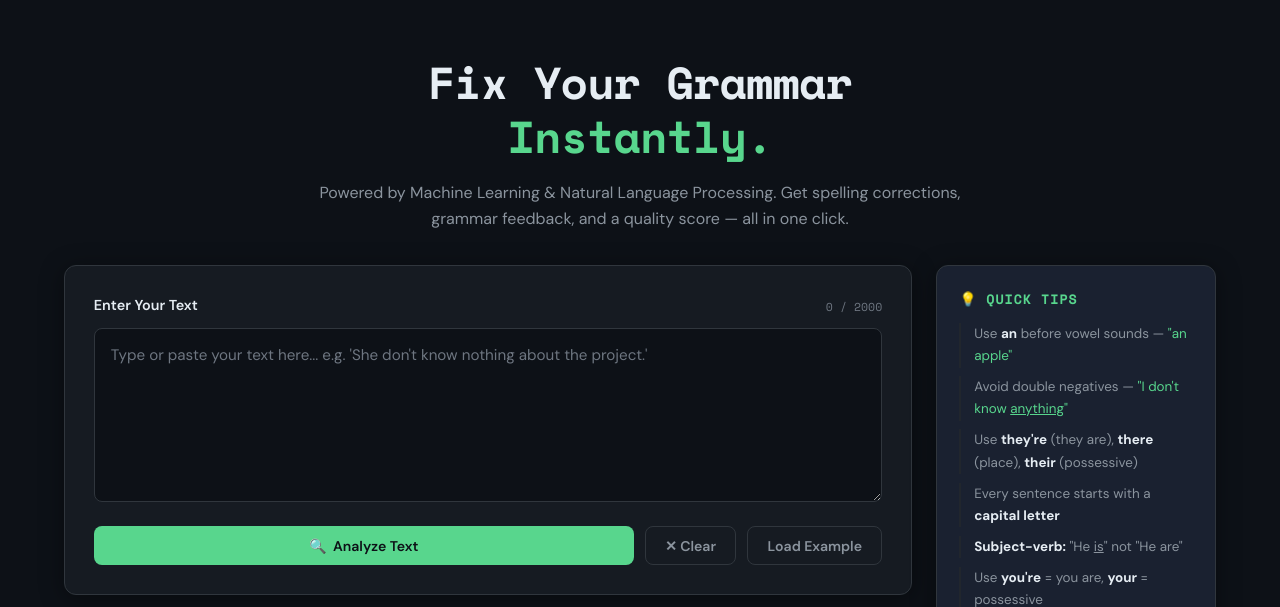
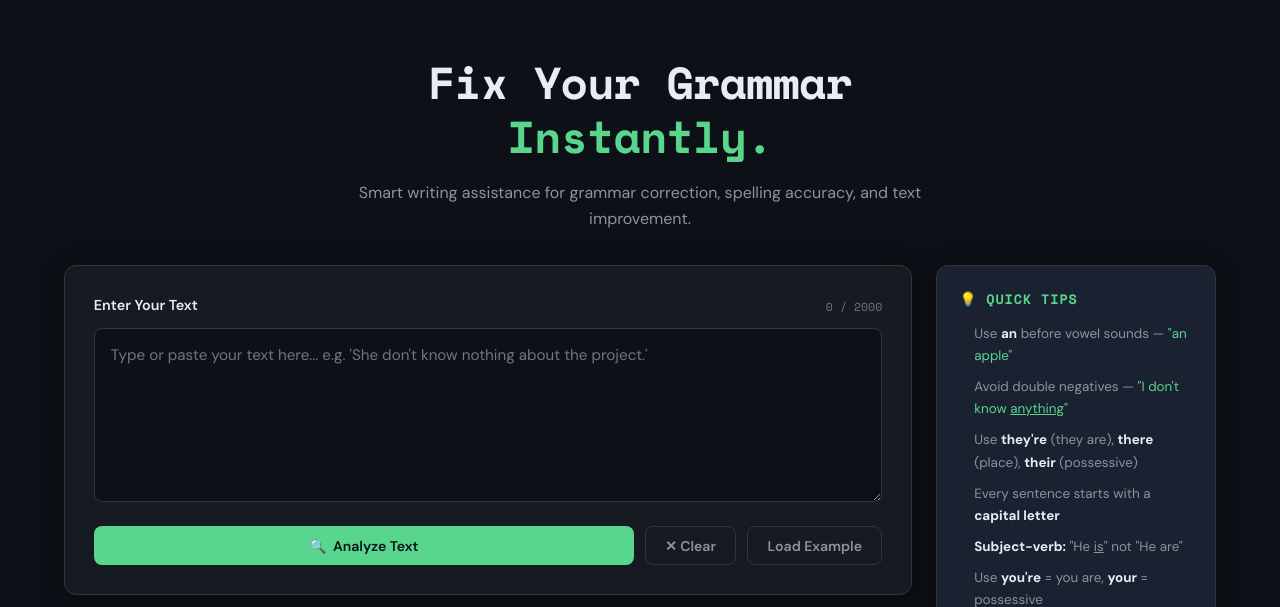
Before and after one commit to hamzaishaq53/grammar-tool, a Flask app: page / in a window 1280 px wide. Shown: the part 77-684 px from the top of the page. Run offline with Flask 3, Linux system fonts and the light colour scheme.

Commit message:
Refined hero subtitle

```diff
--- a/templates/index.html
+++ b/templates/index.html
@@ -20,7 +20,7 @@
         </div>
       </div>
       <nav class="nav-badges">
- <span class="badge">AI Powered</span>
+           <span class="badge">AI Powered</span>
  <span class="badge">Grammar Analysis</span>
   <span class="badge">Real-Time Feedback</span>
   <span class="badge">Text </span>
@@ -35,9 +35,8 @@
       <span class="accent">Instantly.</span>
     </h1>
     <p class="hero-sub">
-      Powered by Machine Learning &amp; Natural Language Processing.
-      Get spelling corrections, grammar feedback, and a quality score — all in one click.
-    </p>
+  Smart writing assistance for grammar correction, spelling accuracy, and text improvement.
+</p>
   </section>
 
   <!-- ========== MAIN CARD ========== -->
```
